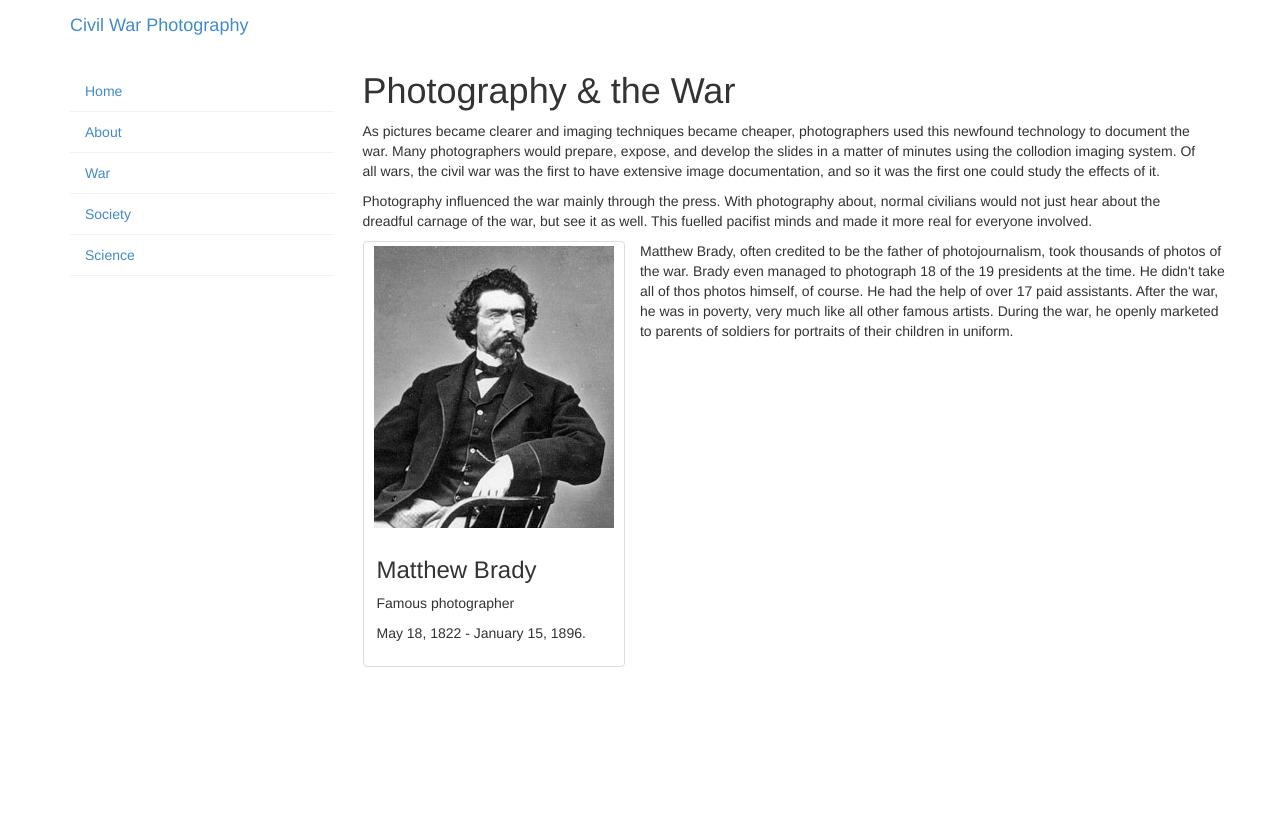
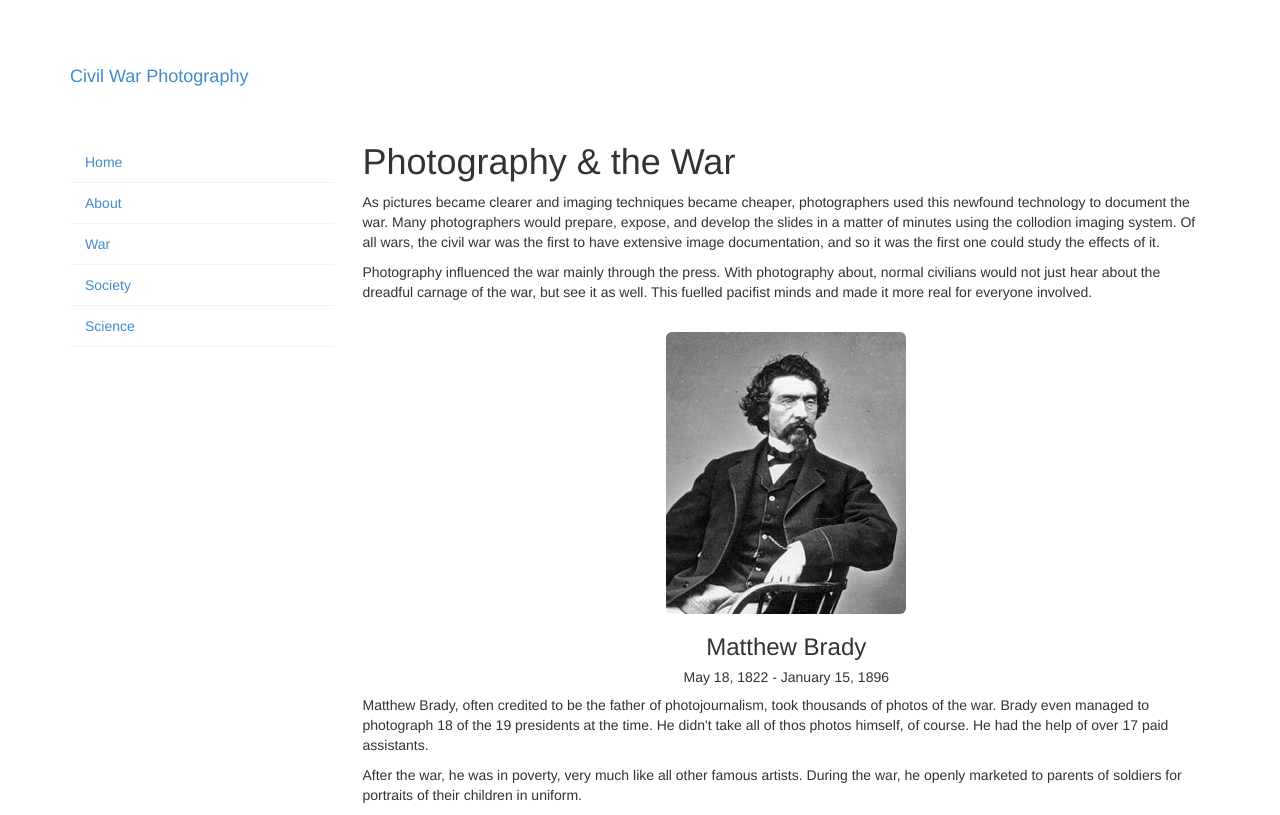
Before and after one commit to TheDemx27/TheDemx27.github.io, a plain HTML site: page war.html in a window 1280 px wide. Drawn offline with nearby package versions, Linux system fonts and the light colour scheme; a script that the page names is missing.

Commit message:
content added2

```diff
--- a/war.html
+++ b/war.html
@@ -13,7 +13,7 @@
 <div class="page-container">
 
 	<!-- NAVBAR -->
-    <div class="navbar navbar-fixed-top" role="navigation">
+    <div class="navbar navbar-static-top" role="navigation">
        <div class="container">
     	<div class="navbar-header">
            <button type="button" class="navbar-toggle" data-toggle="offcanvas" data-target=".sidebar-nav">
@@ -48,22 +48,15 @@
 
 		  <p>Photography influenced the war mainly through the press. With photography about, normal civilians would not just hear about the dreadful carnage of the war, but see it as well. This fuelled pacifist minds and made it more real for everyone involved. </p>
 
+			<div class="row text-center">
+				<img src="img/mathew-brady.jpg" class="img-rounded"/>
+				<h3>Matthew Brady</h3>
+				<h5>May 18, 1822 - January 15, 1896</h5>
+			</div>
 
-					<div class="row">
-		<div class="col-sm-6 col-md-4">
-			<div class="thumbnail">
-				<img src="img/mathew-brady.jpg" style="img-rounded">
+		<p>Matthew Brady, often credited to be the father of photojournalism, took thousands of photos of the war. Brady even managed to photograph 18 of the 19 presidents at the time. He didn't take all of thos photos himself, of course. He had the help of over 17 paid assistants.</p>
+			<p>After the war, he was in poverty, very much like all other famous artists. During the war, he openly marketed to parents of soldiers for portraits of their children in uniform.</p>
 
-				<div class="caption">
-					<h3>Matthew Brady</h3>
-
-					<p>Famous photographer<p>May 18, 1822 - January 15, 1896.</p></p>
-
-				</div>
-			</div>
-		</div>
-
-		<p>Matthew Brady, often credited to be the father of photojournalism, took thousands of photos of the war. Brady even managed to photograph 18 of the 19 presidents at the time. He didn't take all of thos photos himself, of course. He had the help of over 17 paid assistants. After the war, he was in poverty, very much like all other famous artists. During the war, he openly marketed to parents of soldiers for portraits of their children in uniform.</p>
 
         </div>
     </div>
```
Also changed, not shown: about.html (+2 -2 lines), index.html (+2 -2 lines), science.html (+10 -1 lines), society.html (+11 -2 lines).
